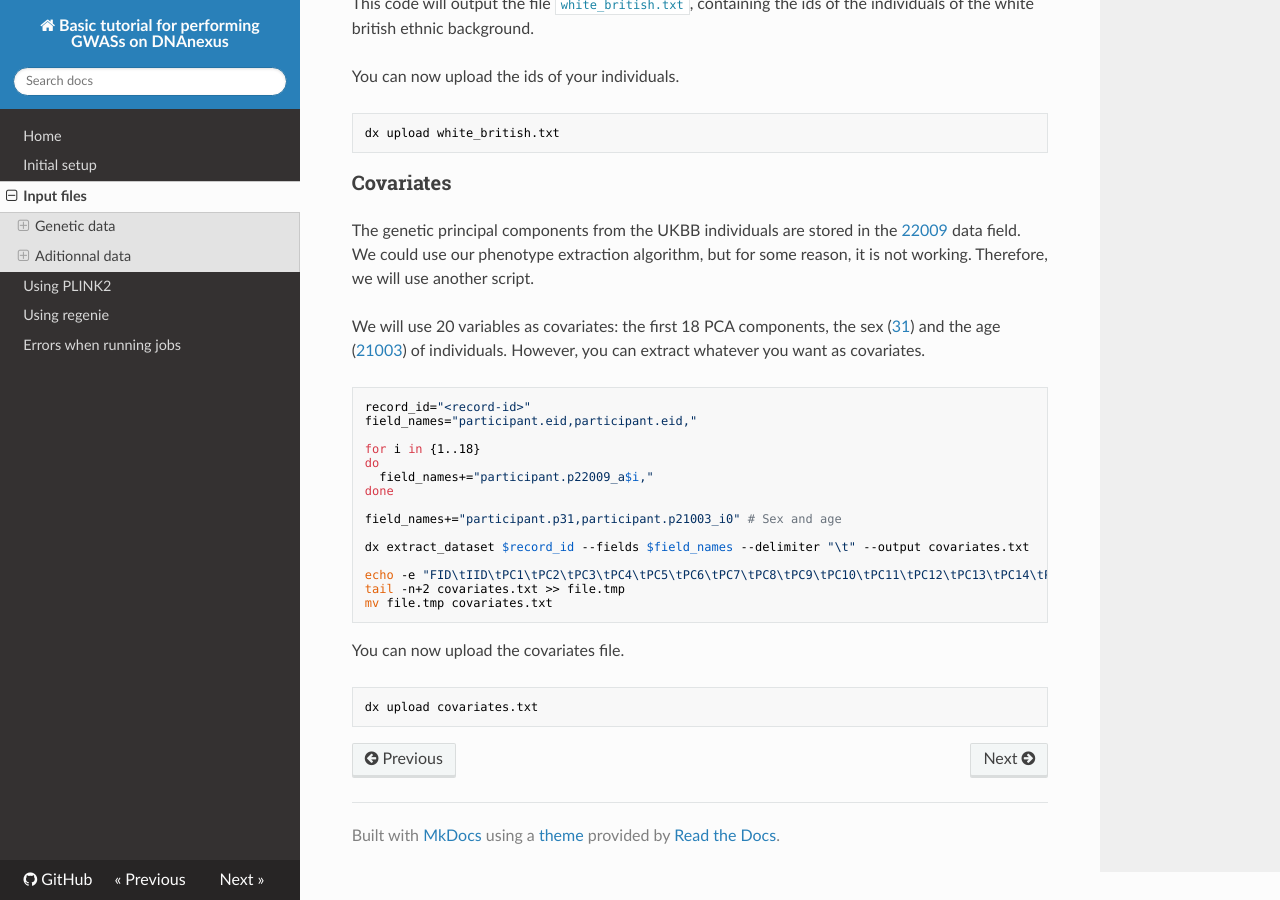
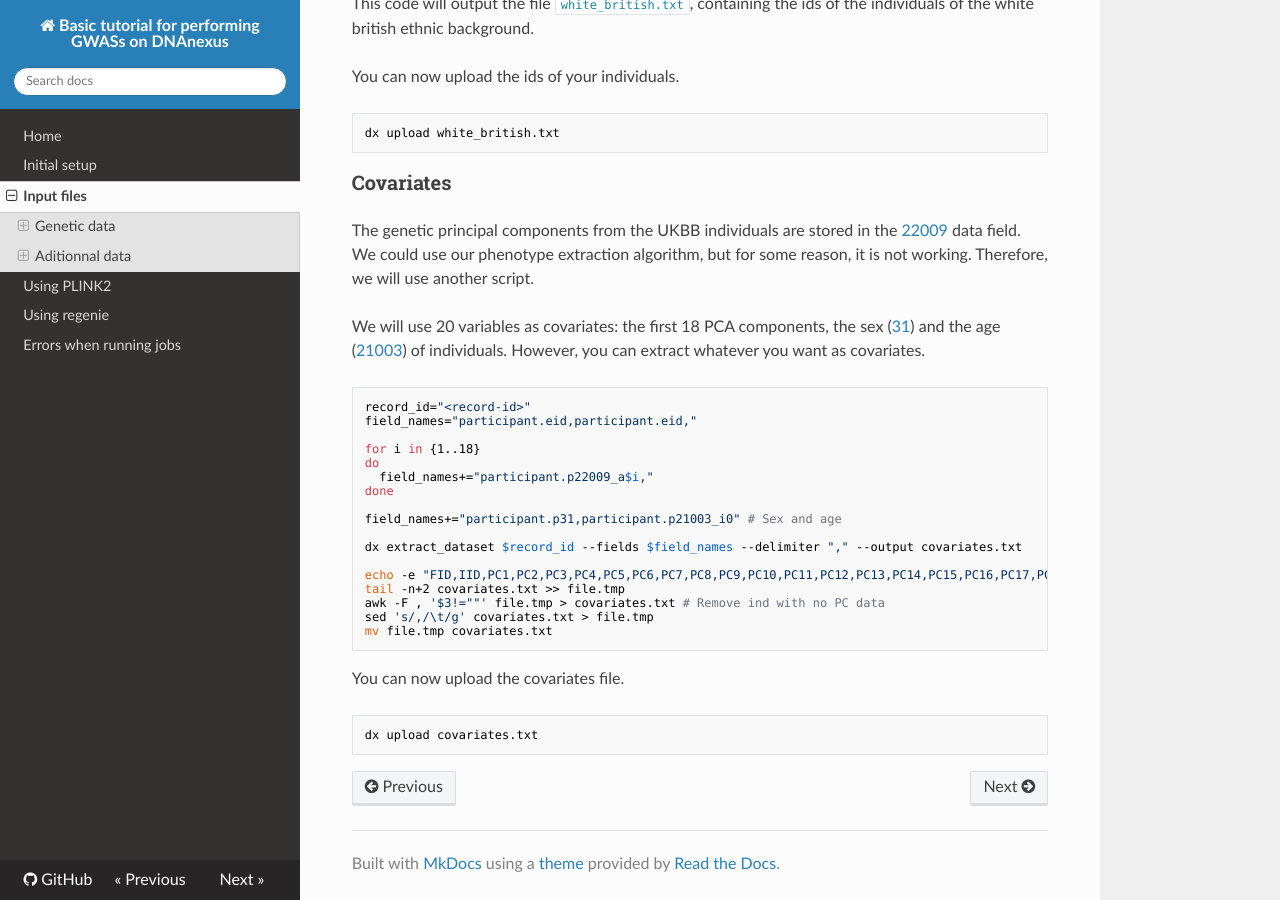
Before and after one commit to gloriabenoit/DNAnexus-GWAS, an MkDocs documentation site: the page built from docs/input.md, in a window 1280 px wide and 900 px high, scrolled down 4203 px. Built offline with MkDocs 1.6.1, drawn with Linux system fonts in a browser that asks for light colours; nearby versions of some CDN libraries; some of the changed text lies outside the part shown.

Commit message:
update cov extraction

````diff
--- a/docs/input.md
+++ b/docs/input.md
@@ -228,10 +228,12 @@ done
 
 field_names+="participant.p31,participant.p21003_i0" # Sex and age
 
-dx extract_dataset $record_id --fields $field_names --delimiter "\t" --output covariates.txt
+dx extract_dataset $record_id --fields $field_names --delimiter "," --output covariates.txt
 
-echo -e "FID\tIID\tPC1\tPC2\tPC3\tPC4\tPC5\tPC6\tPC7\tPC8\tPC9\tPC10\tPC11\tPC12\tPC13\tPC14\tPC15\tPC16\tPC17\tPC18\tSex\tAge" > file.tmp
+echo -e "FID,IID,PC1,PC2,PC3,PC4,PC5,PC6,PC7,PC8,PC9,PC10,PC11,PC12,PC13,PC14,PC15,PC16,PC17,PC18,Sex,Age" > file.tmp
 tail -n+2 covariates.txt >> file.tmp
+awk -F , '$3!=""' file.tmp > covariates.txt # Remove ind with no PC data
+sed 's/,/\t/g' covariates.txt > file.tmp
 mv file.tmp covariates.txt
 ```
 
````
Also changed, not shown: other parts of docs/input.md (+1 -1 lines).
